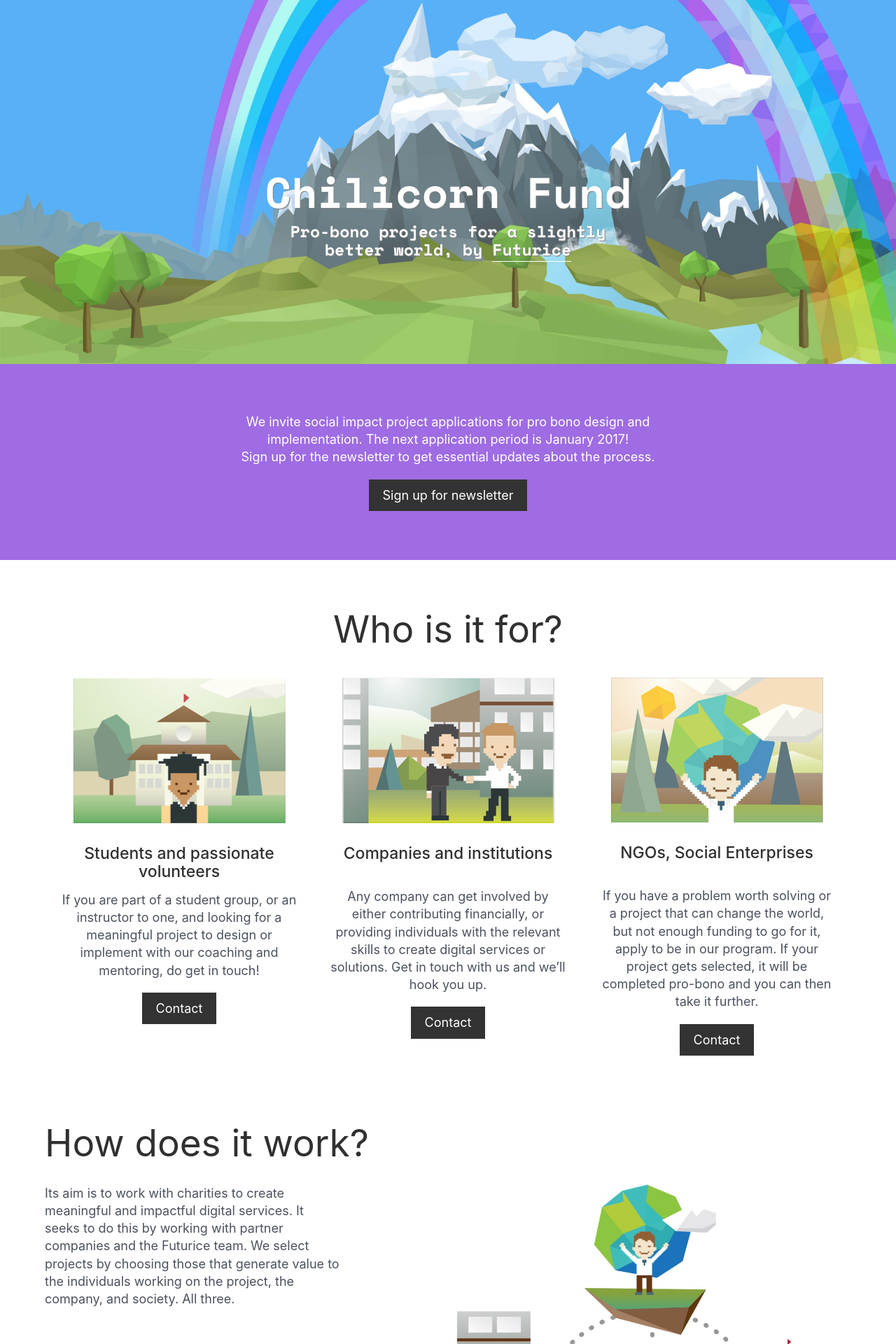
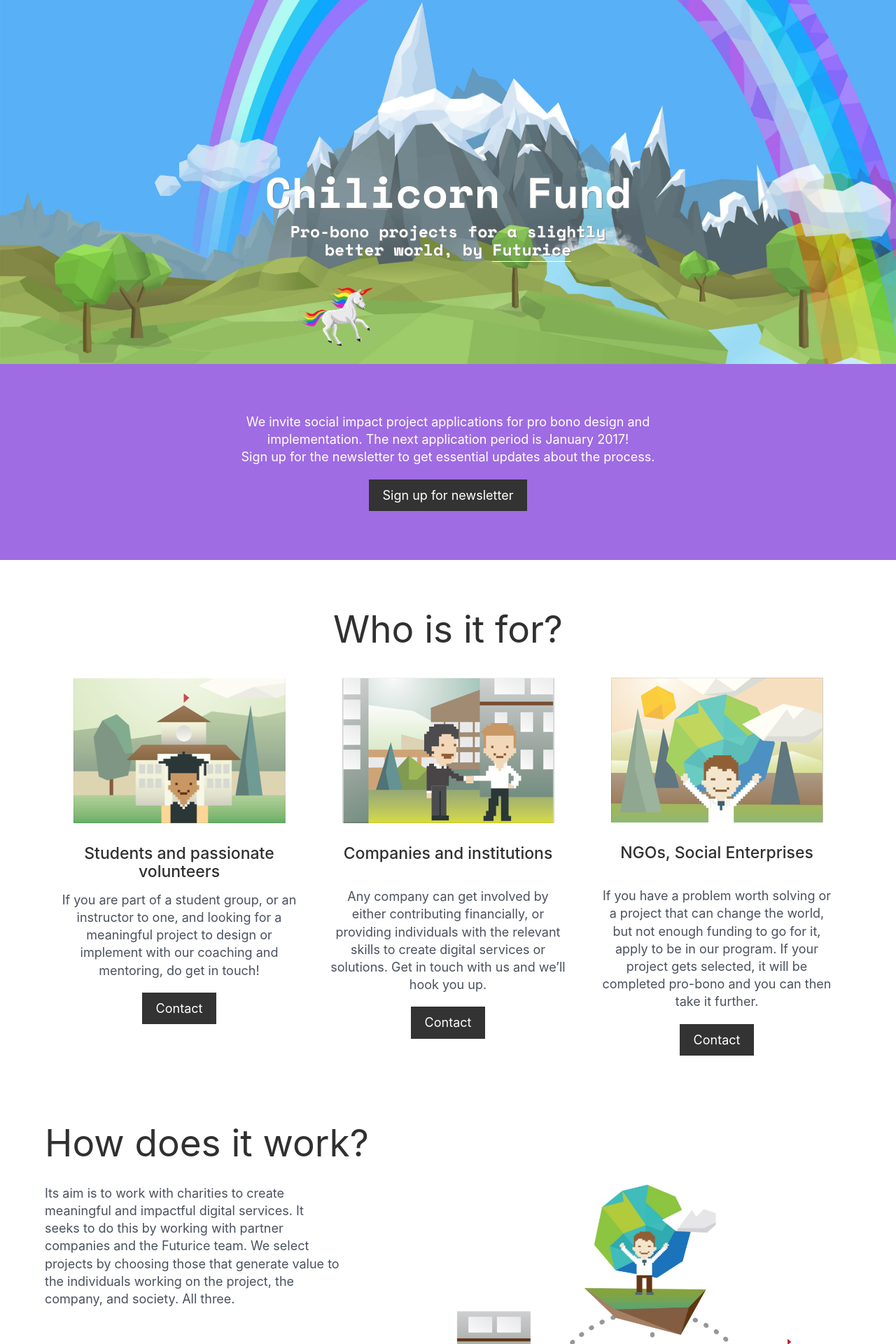
Before and after one commit to futurice/spiceprogram, a Jekyll site: the page built from chilicorn-fund/index.html, in a window 1280 px wide. Shown: the top 1920 px of the page at 70% size. Built offline with Jekyll 4.4.1, drawn with Linux system fonts in a browser that asks for light colours; nearby versions of some CDN libraries.

Commit message:
Animate clouds

```diff
--- a/assets/css/_fund.scss
+++ b/assets/css/_fund.scss
@@ -3,6 +3,7 @@
 /* overrule other .hero */
 .chilicorn.hero {
   position: relative;
+  overflow: hidden;
   display: flex;
   align-items: center;
   justify-content: center;
@@ -48,7 +49,7 @@
 }
 
 .cloud-two {
-  top: 5rem;
+  top: 13rem;
 }
 
 .cloud-three {
@@ -56,11 +57,18 @@
 }
 
 .cloud-four {
-  top: 2rem;
+  top: 11rem;
 }
 
 .cloud-five {
   top: 4rem;
+}
+
+.chilicorn-static {
+  position: absolute;
+  left: 33%;
+  bottom: 5%;
+  width: 110px;
 }
 
 /****** NEWSLETTER ******/
--- a/assets/js/main.js
+++ b/assets/js/main.js
@@ -21,14 +21,17 @@
 });
 
 var doClouds = function() {
-    var screenWidth = window.screen.width
-    var clouds = document.querySelectorAll('.cloud');
-    var animatedClouds = [];
+    var screenWidth = $(window).width();
+    if (screenWidth < 700) {
+        $('.cloud-two').remove();
+    }
 
-    var cloud = function (cloudEl) {
-        var xPos = Math.random() * screenWidth;
-        var speed = Math.random();
+    var clouds = [];
+    var speeds = [0.2, 0.25, 0.1, 0.15, 0.3];
+    var s = screenWidth / 5;
+    var startingPos = [-s, s * 4, s * 2, s * 0.7, s * 1.3];
 
+    var cloud = function (cloudEl, speed, xPos) {
         this.animate = function() {
             cloudEl.style.transform = 'translateX(' + (xPos += speed) + 'px)';
             if (xPos > screenWidth + 200) {
@@ -38,18 +41,21 @@
     };
 
     var createClouds = function() {
-        return Array.prototype.map.call(clouds, function(c) {
-            return new cloud(c, screenWidth);
+        var cloudEls = document.querySelectorAll('.cloud');
+        return Array.prototype.map.call(cloudEls, function(c, i) {
+            var speed = speeds[i];
+            var xPos = startingPos[i];
+            return new cloud(c, speed, xPos);
         });
     };
 
     var render = function() {
-        animatedClouds.forEach(function(c) {
+        clouds.forEach(function(c) {
             c.animate();
         })
         requestAnimationFrame(render);
     };
 
-    animatedClouds = createClouds();
+    clouds = createClouds();
     render();
 }
--- a/chilicorn-fund/index.html
+++ b/chilicorn-fund/index.html
@@ -11,11 +11,11 @@
     <h1>Chilicorn Fund</h1>
     <h2>Pro-bono projects for a slightly better world, by <a href="www.futurice.com"> Futurice</a></h2>
   </div>
-  <img class="cloud cloud-one" src="{{ site.baseurl }}/assets/img/fund/cloud1.png" />
-  <img class="cloud cloud-two" src="{{ site.baseurl }}/assets/img/fund/cloud2.png" />
+  <img class="cloud cloud-one" src="{{ site.baseurl }}/assets/img/fund/cloud2.png" />
+  <img class="cloud cloud-two" src="{{ site.baseurl }}/assets/img/fund/cloud1.png" />
   <img class="cloud cloud-three" src="{{ site.baseurl }}/assets/img/fund/cloud3.png" />
   <img class="cloud cloud-four" src="{{ site.baseurl }}/assets/img/fund/cloud4.png" />
-  <img class="cloud cloud-five" src="{{ site.baseurl }}/assets/img/fund/cloud5.png" />
+  <img class="chilicorn-static" src="{{ site.baseurl }}/assets/img/fund/chilicorn.png" />
 </section>
 
 <section class="newsletter">
```
Also changed, not shown: assets/img/fund/chilicorn.png (added).
